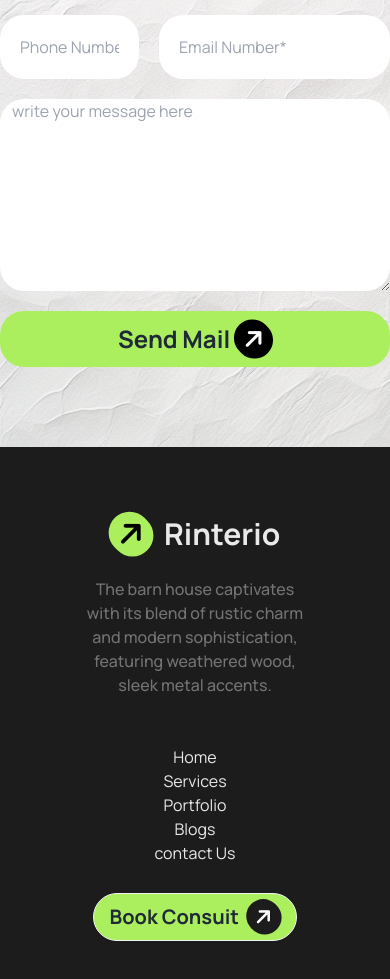
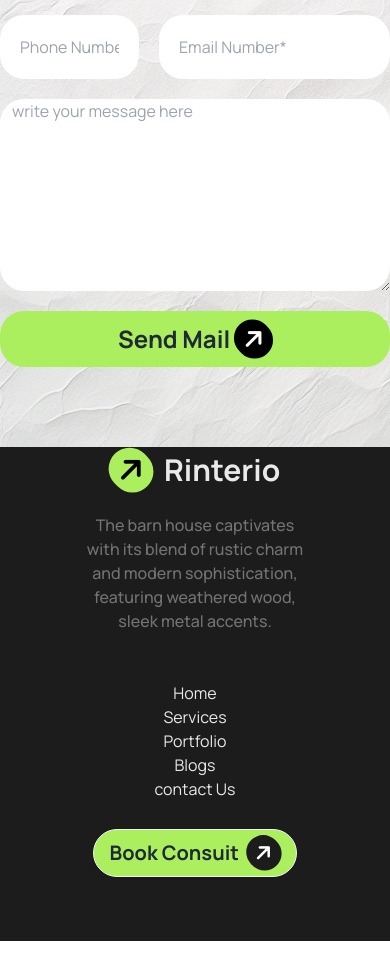
Before and after one commit to shuvojit07/assigment-3, a plain HTML site: page index.html in a window 390 px wide. Shown: the part 5880-6859 px from the top of the page. After the commit the page ends 6821 px from the top, so only its background shows below. Drawn offline with nearby package versions, Linux system fonts and the light colour scheme.

Commit message:
new all commit

```diff
--- a/index.html
+++ b/index.html
@@ -289,6 +289,7 @@
           </div>
         </div>
        </section>
+
        <!-- Discuss Next Project -->
        <section class="mt-3 pb-20 background-img bg-cover">
         <!-- text -->
@@ -323,7 +324,7 @@
       </section>
       <!-- footer section -->
        <footer class="bg-[#1C1C1C]" >
-        <div class="text-center pt-16">
+        <div class="text-center lg:pt-16">
           <h1 class="text-3xl font-bold text-[#E9E9E9] gap-x-3 "><i class="fa-solid fa-arrow-right text-black bg-[#ABEF5F] p-2 rounded-full -rotate-45 mr-3 "></i>Rinterio</h1>
           <p class="text-base font-medium text-[#737373]  mt-5  w-7/12 items-center m-auto mb-5 pb-7">The barn house captivates with its blend of rustic charm and modern sophistication, featuring weathered wood, sleek metal accents.</p>
         </div>
```
